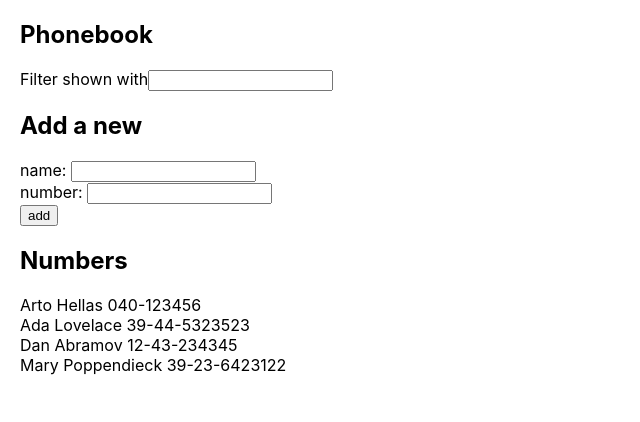
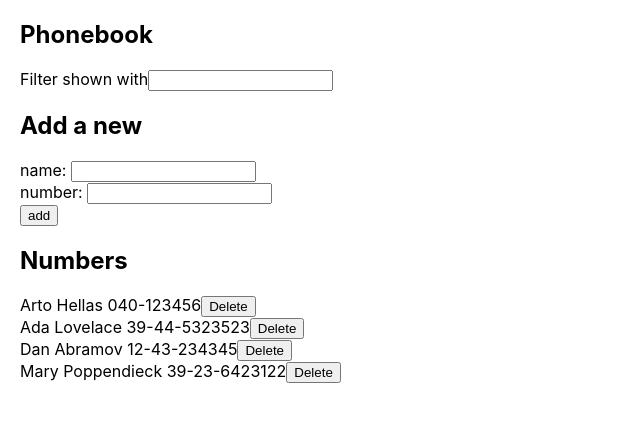
Before and after one commit to frmjar/bootcamp-fullstackopen, a React (Create React App) app in the folder part2/phonebook/: page / in a window 1280 px wide. Shown: the top 422 px of the page, without its empty margins (0-640 px from the left). Built offline with nearby package versions, Linux system fonts and the light colour scheme; data requests are answered from the project's data file.

Commit message:
Ejercicio 2.17 Se añade posibilidad de borrar un contacto bajo confirmación previa

```diff
--- a/part2/phonebook/src/App.js
+++ b/part2/phonebook/src/App.js
@@ -28,7 +28,7 @@ const App = () => {
                     setNewName={setNewName}
                     newNumber={newNumber} setNewNumber={setNewNumber}/>
         <h2>Numbers</h2>
-        <Persons persons={persons} filter={newFilter}/>
+        <Persons persons={persons} filter={newFilter} setPersons={setPersons}/>
       </div>
   );
 };
--- a/part2/phonebook/src/components/PersonForm.js
+++ b/part2/phonebook/src/components/PersonForm.js
@@ -31,7 +31,7 @@ export const PersonForm = ({
   const save = () => {
     saveContact(newName, newNumber)
         .then(() => console.log('Nuevo registro en la agenda'))
-        .catch((e) => alert(
+        .catch(() => alert(
             'Ha ocurrido un error al guardar el nuevo contacto'));
   };
 
--- a/part2/phonebook/src/components/Persons.js
+++ b/part2/phonebook/src/components/Persons.js
@@ -1,14 +1,32 @@
 import React from 'react';
+import {deleteContact} from '../services/BBDD';
 
-export const Persons = ({persons, filter}) => {
+export const Persons = ({persons, filter, setPersons}) => {
+
+  const clickHandler = ({name, id}) => {
+
+    const result = window.confirm(`Delete ${name}?`);
+    if (result) {
+      const newPersons = persons.filter((person) => person.id !== id);
+      setPersons(newPersons);
+
+      deleteContact(id)
+          .then(() => console.log('Contacto borrado correctamente'))
+          .catch(() => console.error('Error al borrar el contacto'));
+    }
+
+  };
+
   return (
       persons.filter(
           person => filter === '' ? true :
               person.name.toLowerCase().includes(filter.toLowerCase()))
              .map(person =>
-              <div key={person.id}>{
-                person.name} {person.number}
-              </div>,
-          )
+                 <div key={person.id}>{
+                   person.name} {person.number}
+                   <button onClick={() => clickHandler(person)}>Delete
+                   </button>
+                 </div>,
+             )
   );
 };
--- a/part2/phonebook/src/services/BBDD.js
+++ b/part2/phonebook/src/services/BBDD.js
@@ -9,3 +9,7 @@ export const getAllContacts = () => {
 export const saveContact = (name, number) => {
   return axios.post(URL, {name: name, number: number});
 };
+
+export const deleteContact = (id) => {
+  return axios.delete(`${URL}/${id}`)
+}
```
